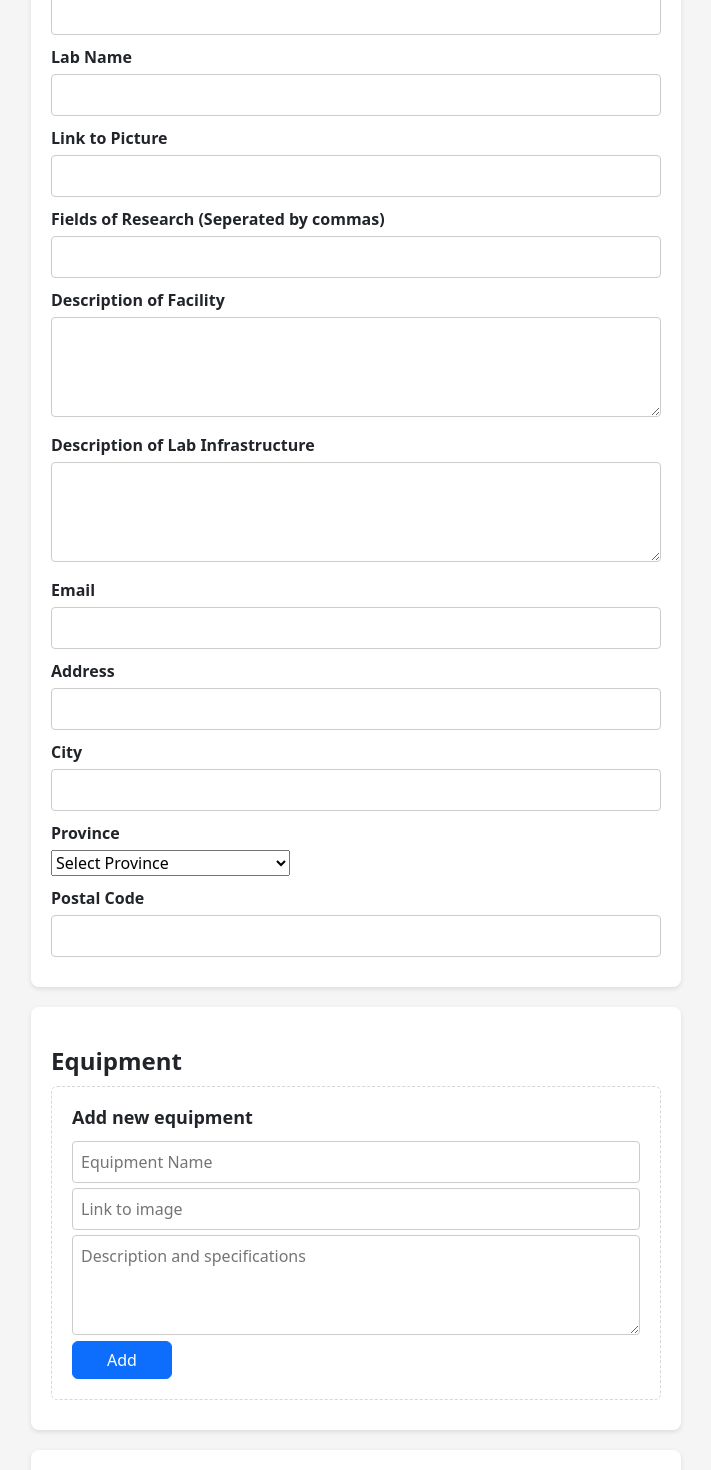
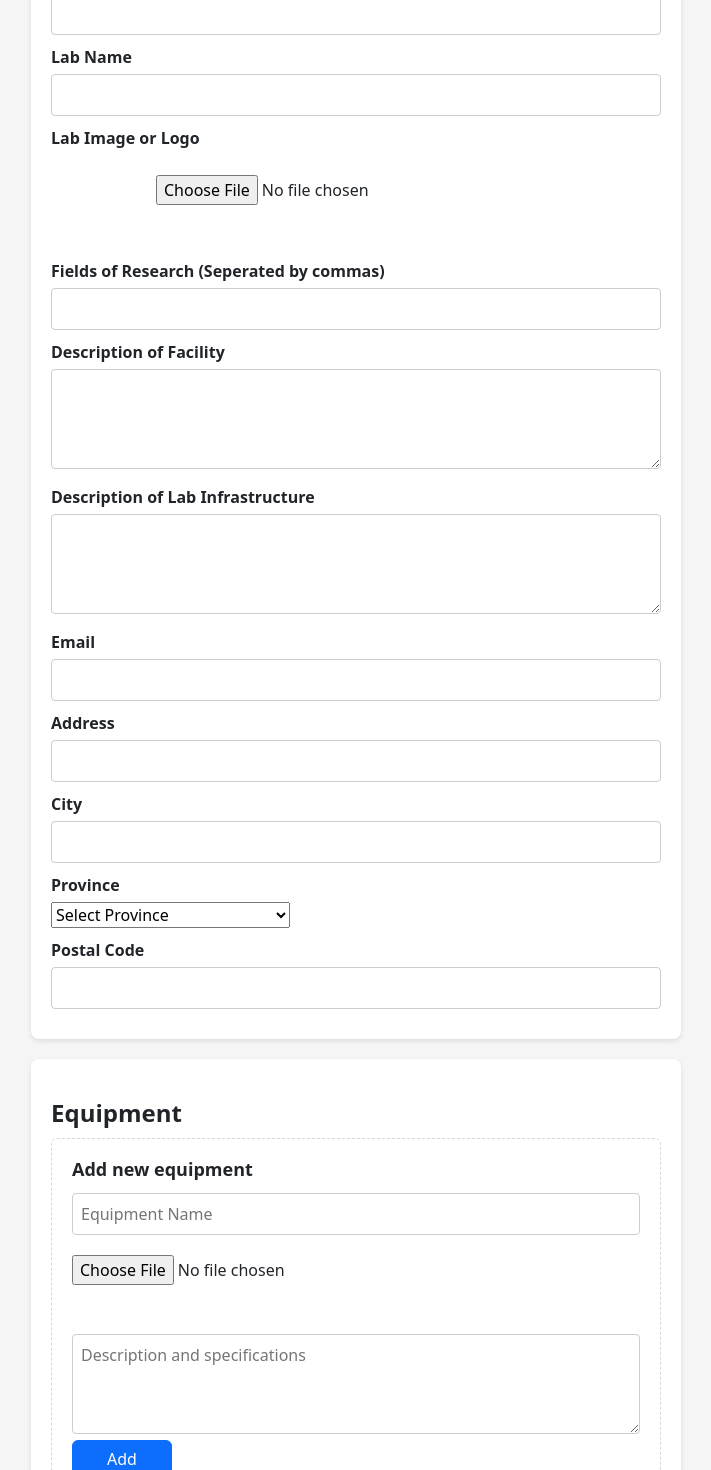
Before and after one commit to idrak888/lab2client-frontend, a Next.js app: page /dashboard/form in a window 1280 px wide. Shown: the part 300-1770 px from the top of the page, without its empty margins (284-995 px from the left). Built offline with nearby package versions, Linux system fonts and the light colour scheme.

Commit message:
Upload image functionality

```diff
--- a/pages/dashboard/form/index.js
+++ b/pages/dashboard/form/index.js
@@ -2,6 +2,7 @@ import React, { useEffect, useState } from 'react'
 import styles from '/styles/Auth.module.css';
 import Head from 'next/head';
 import axios from 'axios';
+import Loader from '/components/Layout/Loader'
 
 export default function index() {
     let [user, setUser] = useState(null);
@@ -10,6 +11,8 @@ export default function index() {
     let [equipmentDescription, setEquipmentDescription] = useState("");
     let [equipments, setEquipments] = useState([]);
     let [loading, setLoading] = useState(false);
+    const [loadingImage, setLoadingImage] = useState(false);
+    const [labImage, setLabImage] = useState(null);
 
     useEffect(() => {
         const user = localStorage.getItem("user");
@@ -83,7 +86,7 @@ export default function index() {
             website: "",
             Additional_information: "",
             Social_media_platforms: "",
-            LOGOS: picture
+            LOGOS: labImage
         }).then(doc => {
             console.log(doc);
             setLoading(false);
@@ -93,6 +96,36 @@ export default function index() {
             setLoading(false);
         });
     }
+
+    const handleImageUpload = (e, type) => {
+        e.preventDefault();
+        setLoadingImage(true);
+
+        if (!e.target.files[0]) {
+            alert('Please select a file.');
+            return;
+        }
+
+        const formData = new FormData();
+        formData.append('image', e.target.files[0]);
+
+        axios.post("https://lab2client.herokuapp.com/upload_picture", formData, {
+            headers: {
+                'Content-Type': 'multipart/form-data'
+            }
+        }).then(doc => {
+            if (type == "main") {
+                setLabImage(doc.data.url);
+            } else if (type == "equipment") {
+                setEquipmentImage(doc.data.url);
+            }
+            setLoadingImage(false);
+        }).catch(e => {
+            console.log(e);
+            setLoadingImage(false);
+        });
+    }
+
     return (
         <div className={styles.container}>
             <Head>
@@ -106,10 +139,6 @@ export default function index() {
                 <form action="#" method="post" enctype="multipart/form-data">
                     <div className={styles.inner}>
                         <h2 style={{ fontWeight: "bold", fontSize: 24, marginTop: 20 }}>Lab Information</h2>
-                        {/* <div className={styles.formGroup}>
-                            <label for="picture">Upload Picture:</label>
-                            <input type="file" id="picture" name="picture" accept="image/*" />
-                        </div> */}
                         <div className={styles.formGroup}>
                             <label for="institution_name">Institution Name</label>
                             <input type="text" id="institution_name" name="institution_name" required />
@@ -121,8 +150,18 @@ export default function index() {
                         </div>
 
                         <div className={styles.formGroup}>
-                            <label for="picture">Link to Picture</label>
-                            <input type="url" id="picture" name="picture" required />
+                            <label for="picture">Lab Image or Logo</label>
+                            {
+                                !loadingImage ?
+                                    <div style={{ paddingTop: 20, paddingBottom: 20, width: "100%", maxWidth: 400, display: "block", margin: "auto" }}>
+                                        <div style={{ display: "flex", flexDirection: "row" }}>
+                                            <input id="picture" name="picture" accept="image/*" type="file" onChange={e => handleImageUpload(e, "main")} />
+                                        </div>
+                                        <br />
+                                        {labImage ? <img style={{ width: "100%", margin: 10, borderRadius: 12 }} src={labImage} /> : ""}
+                                    </div>
+                                    : <Loader />
+                            }
                         </div>
 
                         <div className={styles.formGroup}>
@@ -189,9 +228,20 @@ export default function index() {
                             <h3 style={{ fontWeight: "bold", fontSize: 18 }}>Add new equipment</h3>
 
                             <input value={equipmentName} onChange={e => setEquipmentName(e.target.value)} style={{ marginTop: 5 }} type="text" placeholder='Equipment Name' />
-                            <input value={equipmentImage} onChange={e => setEquipmentImage(e.target.value)} style={{ marginTop: 5 }} type="url" placeholder='Link to image' />
+                            {
+                                !loadingImage ?
+                                    <div style={{ paddingTop: 20, paddingBottom: 20, width: "100%", display: "block", margin: "auto" }}>
+                                        <div>
+                                            <input accept="image/*" type="file" onChange={e => handleImageUpload(e, "equipment")} />
+                                            <br />
+                                            {equipmentImage ? <img style={{ width: "100%", maxWidth: 300, margin: 5 }} src={equipmentImage} /> : ""}
+                                        </div>
+                                        <br />
+                                    </div>
+                                    : <Loader />
+                            }
                             <textarea value={equipmentDescription} onChange={e => setEquipmentDescription(e.target.value)} style={{ marginTop: 5 }} placeholder='Description and specifications'></textarea>
-                            <button onClick={e => {
+                            <button disabled={loadingImage} onClick={e => {
                                 e.preventDefault();
                                 if (equipmentName !== "" && equipmentDescription !== "") {
                                     const newEquipment = {
```
